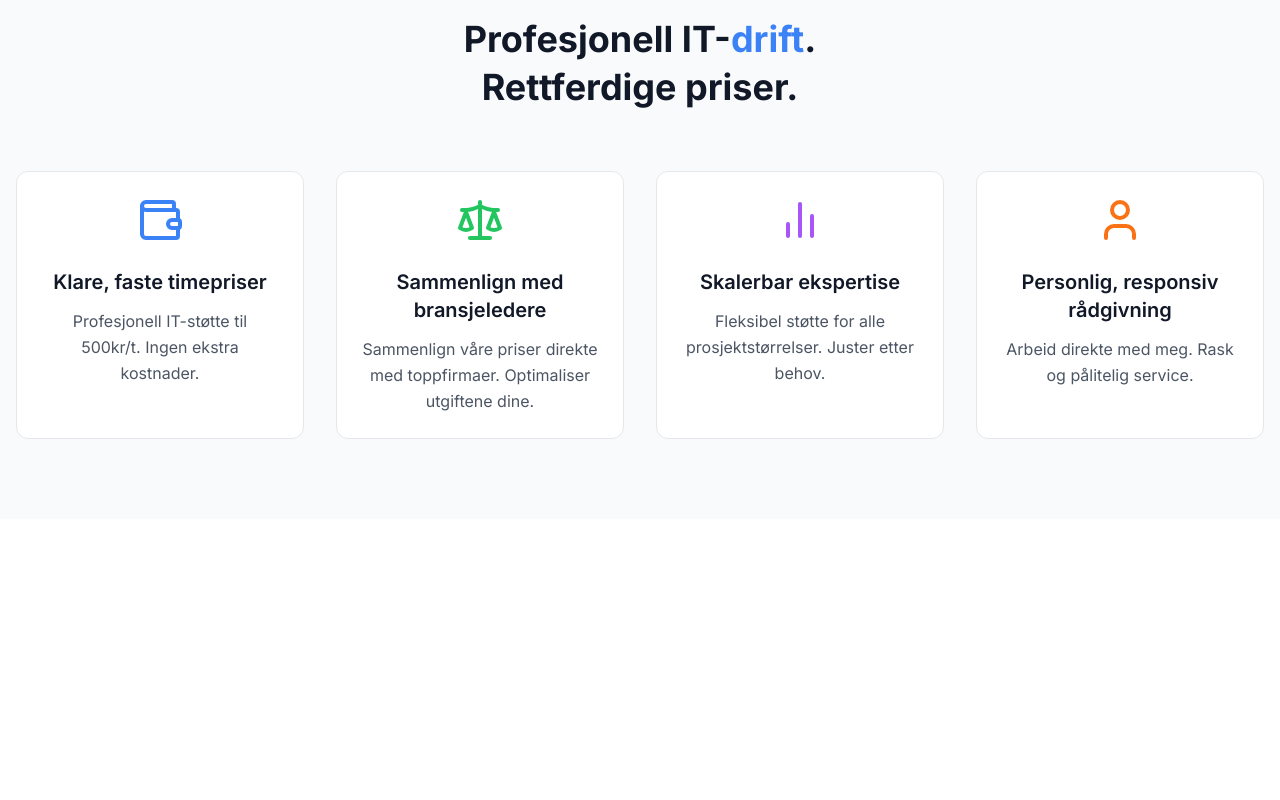
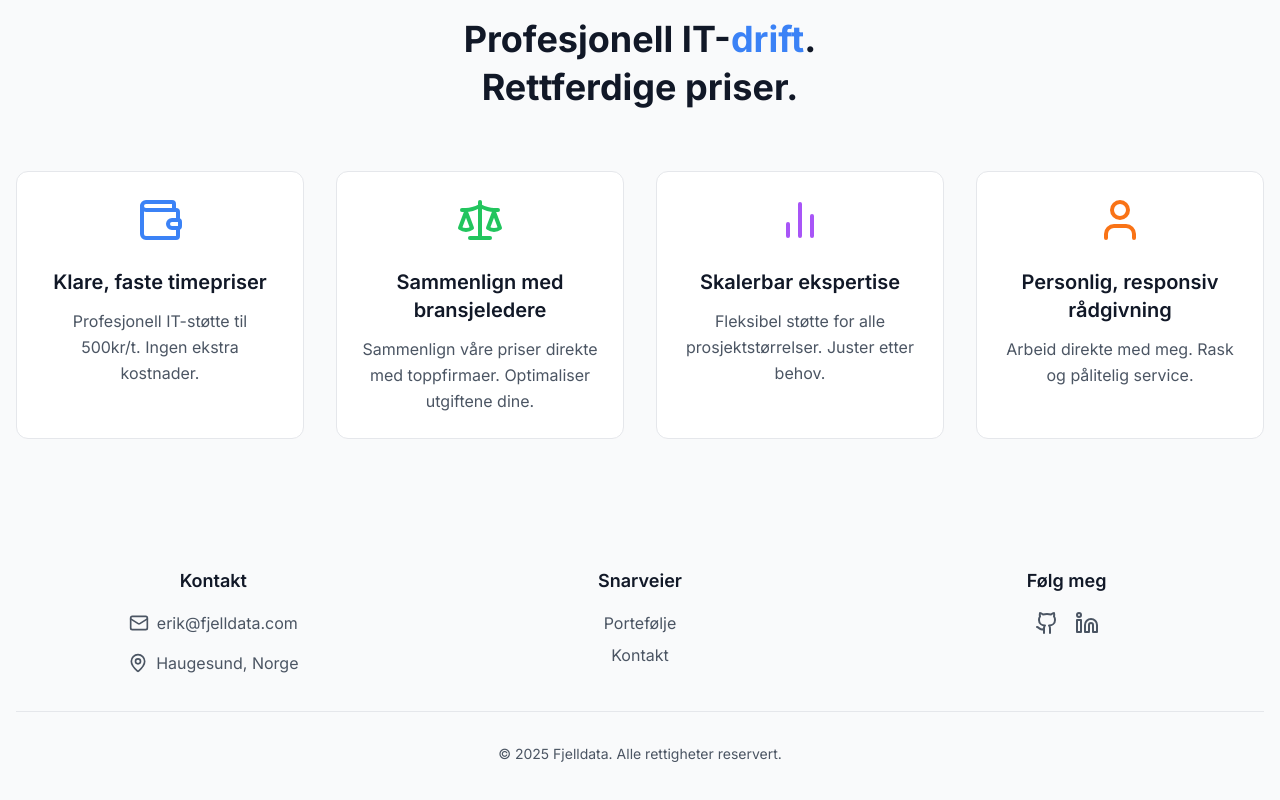
Before and after one commit to ErFjeldheim/fjelldata, a React (Vite) app: page / in a window 1280 px wide. Shown: the part 968-1768 px from the top of the page. Before the commit the page ends 1487 px from the top, so only its background shows below. Built offline with nearby package versions, Linux system fonts and the light colour scheme.

Commit message:
Footer launch✨

```diff
--- a/src/App.tsx
+++ b/src/App.tsx
@@ -7,6 +7,7 @@ import Features from './components/Features';
 import Contact from './components/Contact';
 import Portfolio from './components/Portfolio';
 import Services from './components/Services';
+import Footer from './components/Footer';
 
 function App() {
   return (
@@ -54,6 +55,7 @@ function App() {
               </>
             } />
           </Routes>
+          <Footer />
         </div>
       </ErrorBoundary>
     </Router>
--- /dev/null
+++ b/src/components/Footer.tsx
@@ -0,0 +1,93 @@
+import React from 'react';
+import { Mail, MapPin, Github, Linkedin } from 'lucide-react';
+import { Link } from 'react-router-dom';
+
+const Footer: React.FC = () => {
+  const currentYear = new Date().getFullYear();
+
+  return (
+    <footer className="bg-gray-50">
+      <div className="container mx-auto px-4 py-12">
+        <div className="grid md:grid-cols-3 gap-8 text-center">
+          {/* Kontaktinformasjon */}
+          <div>
+            <h3 className="text-gray-900 font-semibold text-lg mb-4">Kontakt</h3>
+            <ul className="space-y-3">
+              <li>
+                <a
+                  href="mailto:erik@fjelldata.com"
+                  className="inline-flex items-center justify-center text-gray-600 hover:text-primary-500 transition-colors"
+                >
+                  <Mail className="h-5 w-5 mr-2" />
+                  erik@fjelldata.com
+                </a>
+              </li>
+              <li>
+                <a
+                  href="https://goo.gl/maps/your-location"
+                  target="_blank"
+                  rel="noopener noreferrer"
+                  className="inline-flex items-center justify-center text-gray-600 hover:text-primary-500 transition-colors"
+                >
+                  <MapPin className="h-5 w-5 mr-2" />
+                  Haugesund, Norge
+                </a>
+              </li>
+            </ul>
+          </div>
+
+          {/* Snarveier */}
+          <div>
+            <h3 className="text-gray-900 font-semibold text-lg mb-4">Snarveier</h3>
+            <ul className="space-y-2">
+              <li>
+                <Link to="/portfolio" className="text-gray-600 hover:text-primary-500 transition-colors">
+                  Portefølje
+                </Link>
+              </li>
+              <li>
+                <Link to="/contact" className="text-gray-600 hover:text-primary-500 transition-colors">
+                  Kontakt
+                </Link>
+              </li>
+            </ul>
+          </div>
+
+          {/* Sosiale medier */}
+          <div>
+            <h3 className="text-gray-900 font-semibold text-lg mb-4">Følg meg</h3>
+            <div className="flex justify-center space-x-4 mb-4">
+              <a
+                href="https://github.com/ErFjeldheim"
+                target="_blank"
+                rel="noopener noreferrer"
+                className="text-gray-600 hover:text-primary-500 transition-colors"
+                aria-label="GitHub"
+              >
+                <Github className="h-6 w-6" />
+              </a>
+              <a
+                href="https://linkedin.com/in/your-profile"
+                target="_blank"
+                rel="noopener noreferrer"
+                className="text-gray-600 hover:text-primary-500 transition-colors"
+                aria-label="LinkedIn"
+              >
+                <Linkedin className="h-6 w-6" />
+              </a>
+            </div>
+          </div>
+        </div>
+
+        {/* Copyright */}
+        <div className="border-t border-gray-200 mt-8 pt-8 text-center">
+          <p className="text-gray-600 text-sm">
+            © {currentYear} Fjelldata. Alle rettigheter reservert.
+          </p>
+        </div>
+      </div>
+    </footer>
+  );
+};
+
+export default Footer;
```
